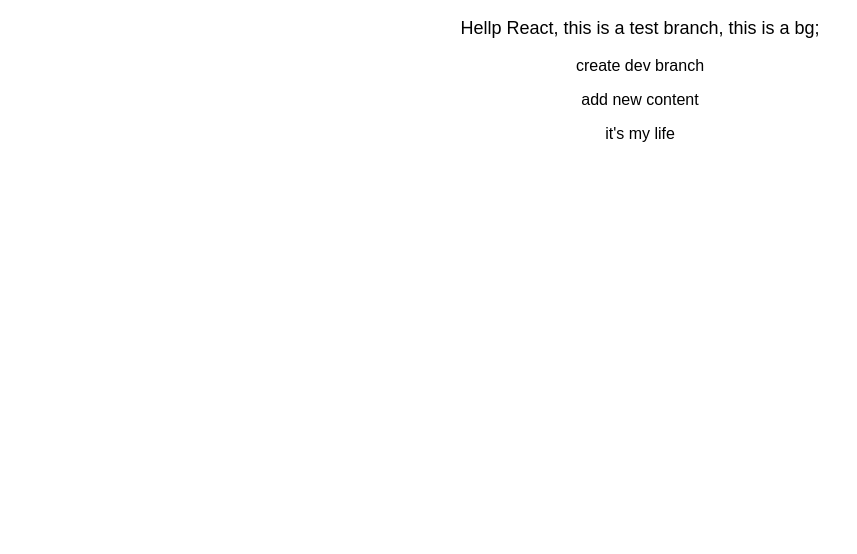
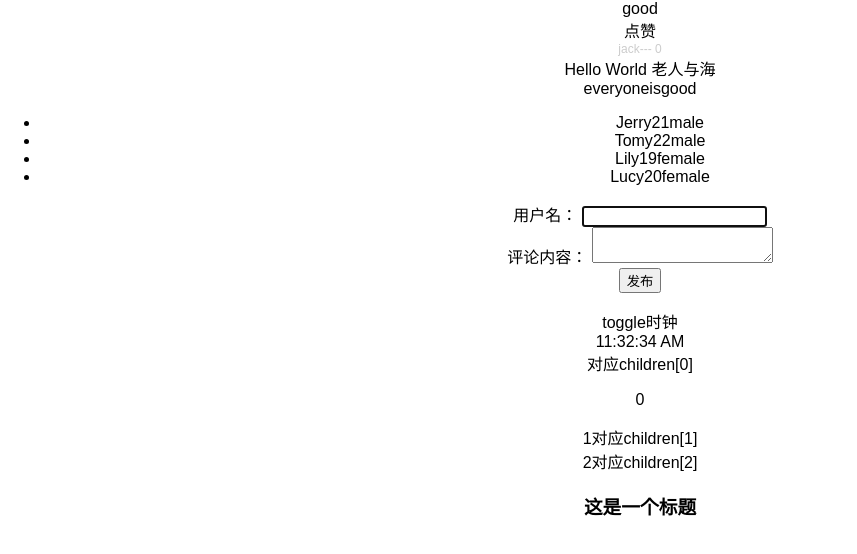
Before and after one commit to willson-wang/react-crud, a React (Create React App) app: page / in a window 1280 px wide. Shown: the top 554 px of the page, without its empty margins (0-857 px from the left). Built offline with nearby package versions, Linux system fonts and the light colour scheme.

Commit message:
react-book

```diff
--- a/src/App.js
+++ b/src/App.js
@@ -1,16 +1,111 @@
 import React, { Component } from 'react';
 import './App.css';
+import HelloWorld from './view/helloWorld'
+import Comment from './view/comment'
+import Clock from './view/clock'
+import Wrap from './view/wrap'
 
 class App extends Component {
+
+  // state 是让组件控制自己的状态，props 是让外部对组件自己进行配置
+  // 没有 state 的组件叫无状态组件（stateless component）函数式组件只能接受 props 而无法像跟类组件一样可以在 constructor 里面初始化 state。，设置了 state 的叫做有状态组件（stateful component）
+  // React.js 并没有提供好的解决方案来管理这种组件之间的共享状态。在实际项目当中状态提升并不是一个好的解决方案，所以我们后续会引入 Redux 这样的状态管理工具来帮助我们来管理这种共享状态，对应vue中的slot
+  // PropTypes.array，PropTypes.bool，对应vue中的props: {type: Array}
+  // static propTypes = {
+  //   name: PropTypes.string.isRequired
+  // }
+
+  static defaultProps = {
+    name: 'jack'
+  }
+
+  constructor() {
+    super();
+    this.state = {
+      isLiked: false,
+      name: 'jack',
+      count: 0,
+      isShowClock: true,
+      color: '#ccc',
+      content: '<h3>这是一个标题</h3>'
+    }
+  }
+
+  changLike(e) {
+    console.log(this.state.isLiked); // false
+    this.setState({
+      isLiked: !this.state.isLiked
+    })
+    console.log(this.state.isLiked); // false，因为调用setState方法之后，不会了立马去修改state，而是把这个对象放到一个更新队列里面，稍后才会从队列当中把新的状态提取出来合并到 state 当中，然后再触发组件更新，目的是合并多次setState，减少渲染次数，优化性能，如果我们需要在setState之后操作需要改变后的state值，则需要给setState方法传入一个函数
+
+    this.setState(() => {
+      return {count: 1}
+    })
+
+    this.setState((prevState) => {
+      return {count: prevState.count + 3 }
+    })
+  }
+
+  handlerToggleClock() {
+    this.setState({
+      isShowClock: !this.state.isShowClock
+    })
+  }
+
   render() {
+    const isGood = true;
+    console.log(this.props);
+    // render方法内需要注意的是可以把()，看成是``模板字符串，{}内可以放任何 JavaScript 的代码，包括变量、表达式计算、函数执行等等
+    // 注意的是这些 on* 的事件监听只能用在普通的 HTML 的标签上，而不能用在组件标签上
+    // 注意当要在事件的回到函数内让this只想当前的实例，需要手动调用bind方法进行绑定this
+    // 如果你往 {} 放一个数组，React.js 会帮你把数组里面一个个元素罗列并且渲染出来,类似与v-for or ng-repeat等
+    // this.props.children是一个数组
+    // style 接受一个对象，这个对象里面是这个元素的 CSS 属性键值对，原来 CSS 属性中带 - 的元素都必须要去掉 - 换成驼峰命名，如 font-size 换成 fontSize，text-align 换成 textAlign
+
+    const users = [
+      { username: 'Jerry', age: 21, gender: 'male' },
+      { username: 'Tomy', age: 22, gender: 'male' },
+      { username: 'Lily', age: 19, gender: 'female' },
+      { username: 'Lucy', age: 20, gender: 'female' }
+    ]
+
     return (
-      <div className="App">
-        <p className="App-intro">
-          Hellp React, this is a test branch, this is a bg;
-        </p>
-        <p>create dev branch</p>
-        <p>add new content</p>
-        <span>it's my life</span>
+      <div className="App" onClick={this.changLike.bind(this)}>
+        {isGood ? <div>good</div> : <div>bad</div>}
+        <div>
+          {this.state.isLiked ? '取消' : '点赞' }
+        </div>
+        <div style={{fontSize: '12px', color: this.state.color}}>{this.state.name}--- {this.state.count}</div>
+        <HelloWorld text="老人与海" />
+        <div>{[<span key="0">everyone</span>, <span key="1">is</span>, <span key="2">good</span>]}</div>
+        <ul>
+          {
+            users.map((user, index) => {
+              return (
+                <li key={index}>
+                  <span>{user.username}</span>
+                  <span>{user.age}</span>
+                  <span>{user.gender}</span>
+                </li>
+              )
+            })
+          }
+        </ul>
+        <Comment />
+        <div onClick={this.handlerToggleClock.bind(this)}>toggle时钟</div>
+        {this.state.isShowClock ? <Clock /> : null}
+        <Wrap>
+          <div className="header">
+            对应children[0]
+            <p>
+              <span>0</span>
+            </p>
+          </div>
+          <div className="main">1对应children[1]</div>
+          <div className="footer">2对应children[2]</div>
+        </Wrap>
+        <div dangerouslySetInnerHTML={{__html: this.state.content}}></div>
       </div>
     );
   }
--- /dev/null
+++ b/src/view/clock.js
@@ -0,0 +1,31 @@
+import React, { Component } from 'react';
+
+class Clock extends Component {
+  constructor() {
+    super();
+
+    this.state = {
+      date: new Date()
+    }
+  }
+
+  componentWillMount() {
+    this.timer = setInterval(() => {
+      this.setState({
+        date: new Date()
+      })
+    }, 1000)
+  }
+
+  componentWillUnmount() {
+    clearInterval(this.timer);
+  }
+
+  render() {
+    return (
+      <div>{this.state.date.toLocaleTimeString()}</div>
+    )
+  }
+}
+
+export default Clock;
--- /dev/null
+++ b/src/view/comment.js
@@ -0,0 +1,98 @@
+import React, { Component } from 'react';
+
+class Comment extends Component {
+  constructor() {
+    super();
+    this.state = {
+      commentList: [],
+      userName: '',
+      content: ''
+    }
+    console.log('constructor');
+  }
+
+  componentWillMount() {
+    console.log('componentWillMount');
+
+  }
+
+  componentDidMount() {
+    console.log('componentDidMount');
+    this.input.focus();
+  }
+
+  componentWillUnmount() {
+    console.log('componentWillUnmount');
+  }
+
+  shouldComponentUpdate(nextProps, nextState) {
+    console.log(nextProps, nextState);
+    return true;
+  }
+
+  componentWillReceiveProps(nextProps) {
+    console.log(nextProps);
+  }
+
+  componentWillUpdate() {
+    console.log('componentWillUpdate');
+  }
+
+  componentDidUpdate() {
+    console.log('componentDidUpdate');
+  }
+
+  submit() {
+    this.state.commentList.push({
+      userName: this.state.userName,
+      content: this.state.content
+    })
+    this.setState({
+      commentList: this.state.commentList
+    })
+    this.setState({
+      content: ''
+    })
+  }
+
+  handlerInputName(e) {
+    this.setState({
+      userName: e.target.value
+    })
+  }
+
+  handlerInputContent(e) {
+    this.setState({
+      content: e.target.value
+    })
+  }
+
+  render() {
+    console.log('render');
+    // ref属性对应的属性值为一个函数，函数内传入的参数就是改元素的dom
+    return (
+      <div>
+        <div>
+          用户名： <input ref={(input) => {this.input = input}} value={this.state.userName} onChange={this.handlerInputName.bind(this)}/>
+        </div>
+        <div>
+          评论内容： <textarea value={this.state.content} onChange={this.handlerInputContent.bind(this)}></textarea>
+        </div>
+        <div>
+          <button type="button" onClick={this.submit.bind(this)}>发布</button>
+        </div>
+        <ul>
+          {
+            this.state.commentList.map((item, index) => {
+              return (
+                <li key={index}>{item.userName}{item.content}</li>
+              )
+            })
+          }
+        </ul>
+      </div>
+    )
+  }
+}
+
+export default Comment;
--- /dev/null
+++ b/src/view/helloWorld.js
@@ -0,0 +1,10 @@
+import React from 'react';
+// 函数式组件
+const HelloWorld = (props) => {
+  const sayHi = () => {console.log(props);}
+  return (
+    <div onClick={sayHi}>Hello World {props.text}</div>
+  )
+}
+
+export default HelloWorld;
--- /dev/null
+++ b/src/view/wrap.js
@@ -0,0 +1,25 @@
+import React, { Component } from 'react';
+
+class Wrap extends Component {
+  constructor() {
+    super();
+
+    this.state = {
+      date: new Date()
+    }
+  }
+
+
+  render() {
+    console.log(this.props.children);
+    return (
+      <div>
+        <div>{this.props.children[0]}</div>
+        <div>{this.props.children[1]}</div>
+        <div>{this.props.children[2]}</div>
+      </div>
+    )
+  }
+}
+
+export default Wrap;
```
Also changed, not shown: src/index.js (+28 -1 lines).
